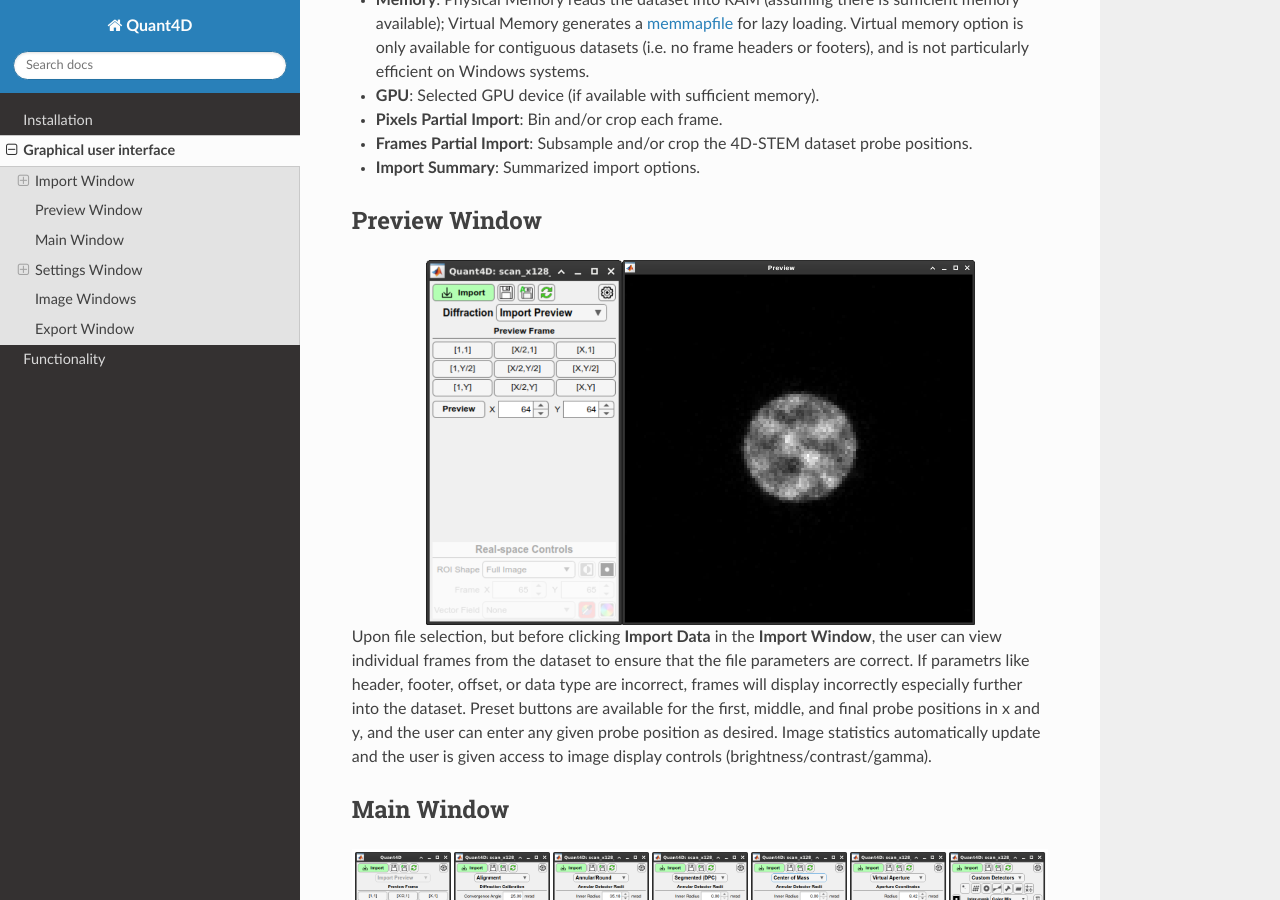
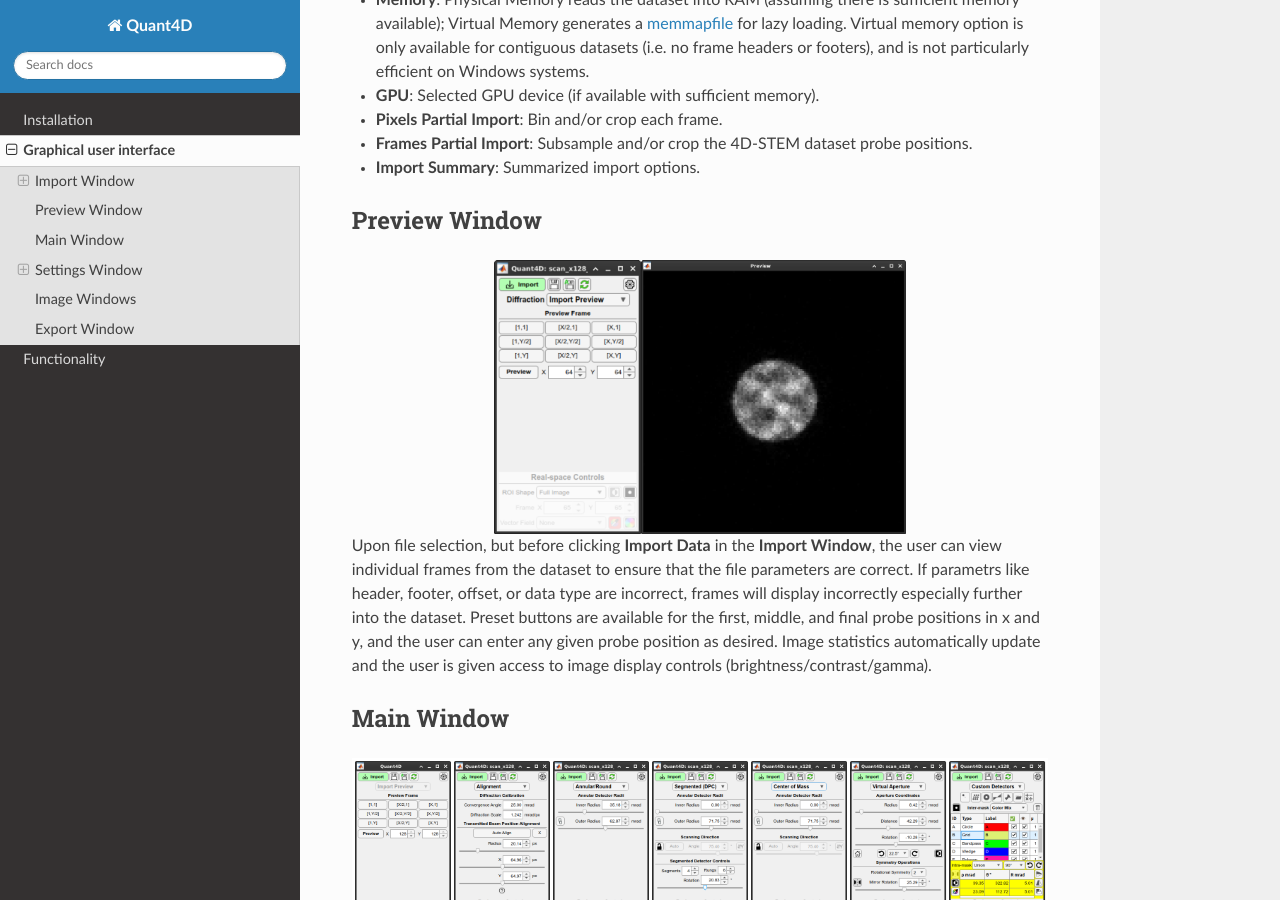
Before and after one commit to bryandesser/Quant4D, a Sphinx documentation site: the page built from docs/source/graphical_user_interface.rst, in a window 1280 px wide and 900 px high, scrolled down 1274 px. Built offline with Sphinx 7.4.7 and the Read the Docs theme 3.1.0, drawn with Linux system fonts in a browser that asks for light colours; pages that are not in the unit, such as notebooks, are missing from menus.

Commit message:
modified:   docs/source/graphical_user_interface.rst

```diff
--- a/docs/source/graphical_user_interface.rst
+++ b/docs/source/graphical_user_interface.rst
@@ -46,7 +46,7 @@ Import Options
 Preview Window
 **************
 .. image:: ../_static/import_preview.png
-    :scale: 100%
+    :scale: 75%
     :width: 549
     :height: 365
     :align: center
```
